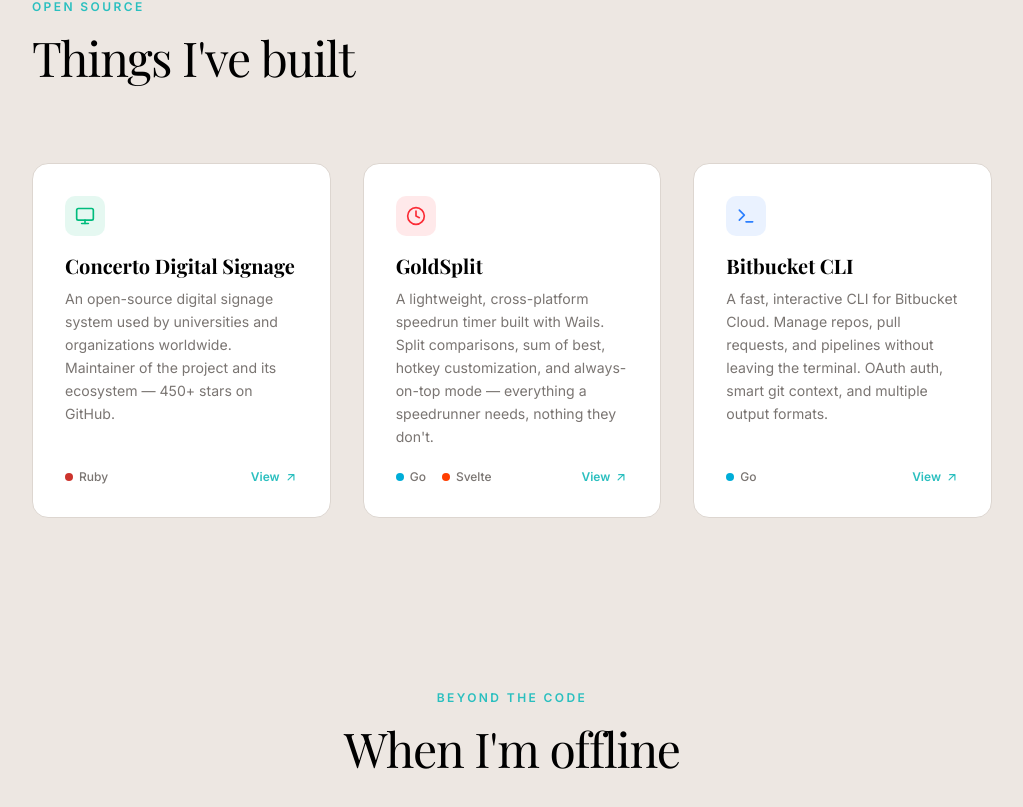
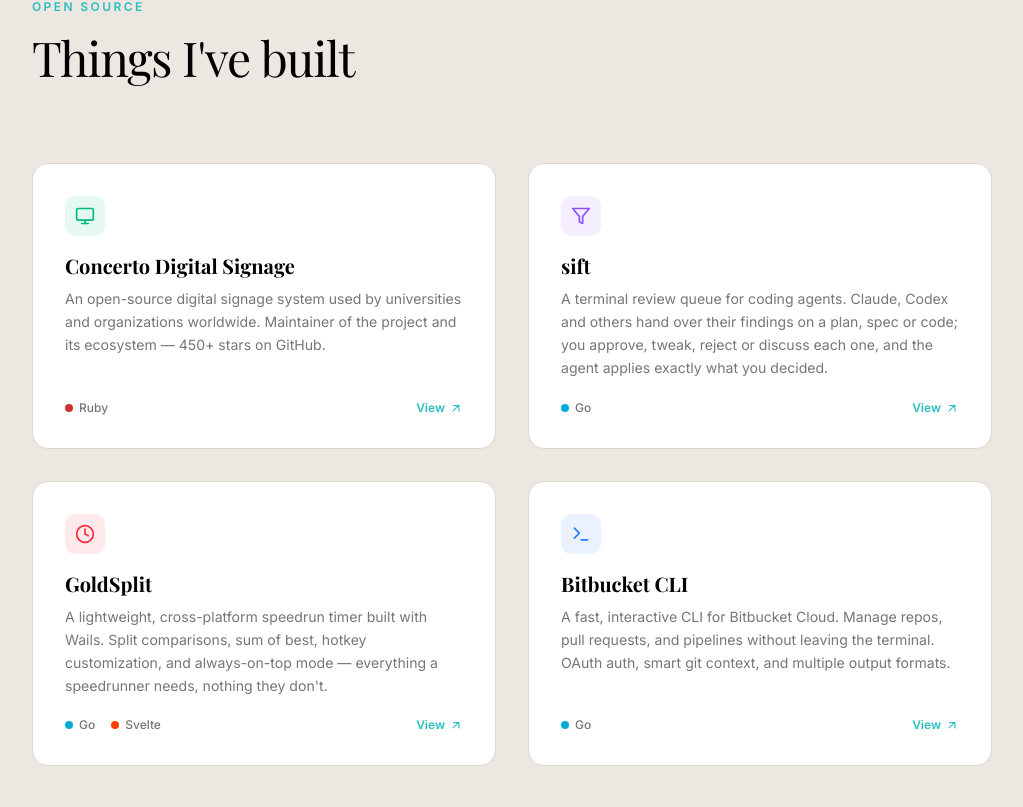
Before and after one commit to tyrantkhan/tyrantkhan.github.io, a Vue app: page / in a window 1280 px wide. Shown: the part 2273-3080 px from the top of the page, without its empty margins (128-1151 px from the left). Built offline with nearby package versions, Linux system fonts and the light colour scheme; a web font is replaced by a local one.

Commit message:
Add sift to the projects section
sift is a terminal review queue for coding agents' findings. With four projects the grid moves from
three columns to two, so no card sits alone on a second row.

```diff
--- a/src/components/ProjectsSection.vue
+++ b/src/components/ProjectsSection.vue
@@ -11,6 +11,14 @@ const projects = [
     iconColor: 'bg-emerald-500/10 text-emerald-500',
     langs: [{ name: 'Ruby', color: 'bg-[#CC342D]' }],
     url: 'https://github.com/concerto/concerto',
+  },
+  {
+    name: 'sift',
+    desc: 'A terminal review queue for coding agents. Claude, Codex and others hand over their findings on a plan, spec or code; you approve, tweak, reject or discuss each one, and the agent applies exactly what you decided.',
+    icon: 'filter',
+    iconColor: 'bg-violet-500/10 text-violet-500',
+    langs: [{ name: 'Go', color: 'bg-[#00ADD8]' }],
+    url: 'https://github.com/tyrantkhan/sift',
   },
   {
     name: 'GoldSplit',
@@ -39,7 +47,7 @@ const projects = [
         Things I've built
       </h2>
 
-      <div class="grid grid-cols-1 md:grid-cols-3 gap-8">
+      <div class="grid grid-cols-1 md:grid-cols-2 gap-8">
         <div
           v-for="(project, i) in projects"
           :key="i"
@@ -55,6 +63,8 @@ const projects = [
               <svg v-if="project.icon === 'timer'" class="w-5 h-5" viewBox="0 0 24 24" fill="none" stroke="currentColor" stroke-width="2" stroke-linecap="round" stroke-linejoin="round"><circle cx="12" cy="12" r="10"/><polyline points="12 6 12 12 16 14"/></svg>
               <!-- Terminal -->
               <svg v-if="project.icon === 'terminal'" class="w-5 h-5" viewBox="0 0 24 24" fill="none" stroke="currentColor" stroke-width="2" stroke-linecap="round" stroke-linejoin="round"><polyline points="4 17 10 11 4 5"/><line x1="12" y1="19" x2="20" y2="19"/></svg>
+              <!-- Filter -->
+              <svg v-if="project.icon === 'filter'" class="w-5 h-5" viewBox="0 0 24 24" fill="none" stroke="currentColor" stroke-width="2" stroke-linecap="round" stroke-linejoin="round"><polygon points="22 3 2 3 10 12.46 10 19 14 21 14 12.46 22 3"/></svg>
               <!-- Monitor -->
               <svg v-if="project.icon === 'monitor'" class="w-5 h-5" viewBox="0 0 24 24" fill="none" stroke="currentColor" stroke-width="2" stroke-linecap="round" stroke-linejoin="round"><rect x="2" y="3" width="20" height="14" rx="2" ry="2"/><line x1="8" y1="21" x2="16" y2="21"/><line x1="12" y1="17" x2="12" y2="21"/></svg>
             </div>
```
